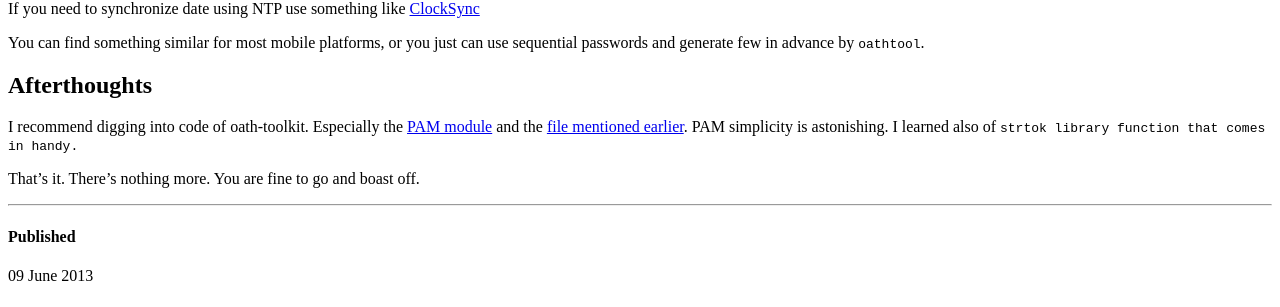
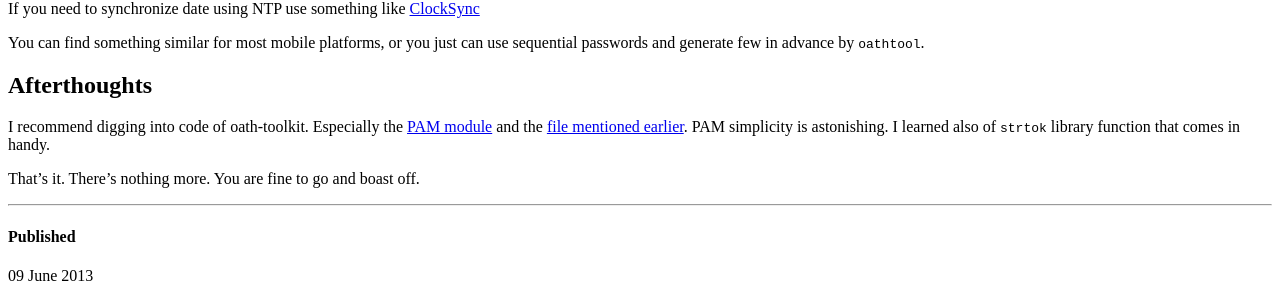
Before and after one commit to ivyl/ivyl.github.com, a Jekyll site: the page built from _posts/2013-06-09-ssh-time-based-one-time-passwords.md, in a window 1280 px wide. Shown: the part 1664-1971 px from the top of the page. Built offline with Jekyll 4.4.1, drawn with Linux system fonts in a browser that asks for light colours.

Commit message:
fix unclosed tt tag

```diff
--- a/_posts/2013-06-09-ssh-time-based-one-time-passwords.md
+++ b/_posts/2013-06-09-ssh-time-based-one-time-passwords.md
@@ -144,7 +144,7 @@ I recommend digging into code of oath-toolkit. Especially the [PAM
 module](http://git.savannah.gnu.org/cgit/oath-toolkit.git/tree/pam_oath/pam_oath.c)
 and the [file mentioned
 earlier](http://git.savannah.gnu.org/cgit/oath-toolkit.git/tree/liboath/usersfile.c).
-PAM simplicity is astonishing. I learned also of <tt>strtok<tt> library
+PAM simplicity is astonishing. I learned also of <tt>strtok</tt> library
 function that comes in handy.
 
 That's it. There's nothing more. You are fine to go and boast off.
```
